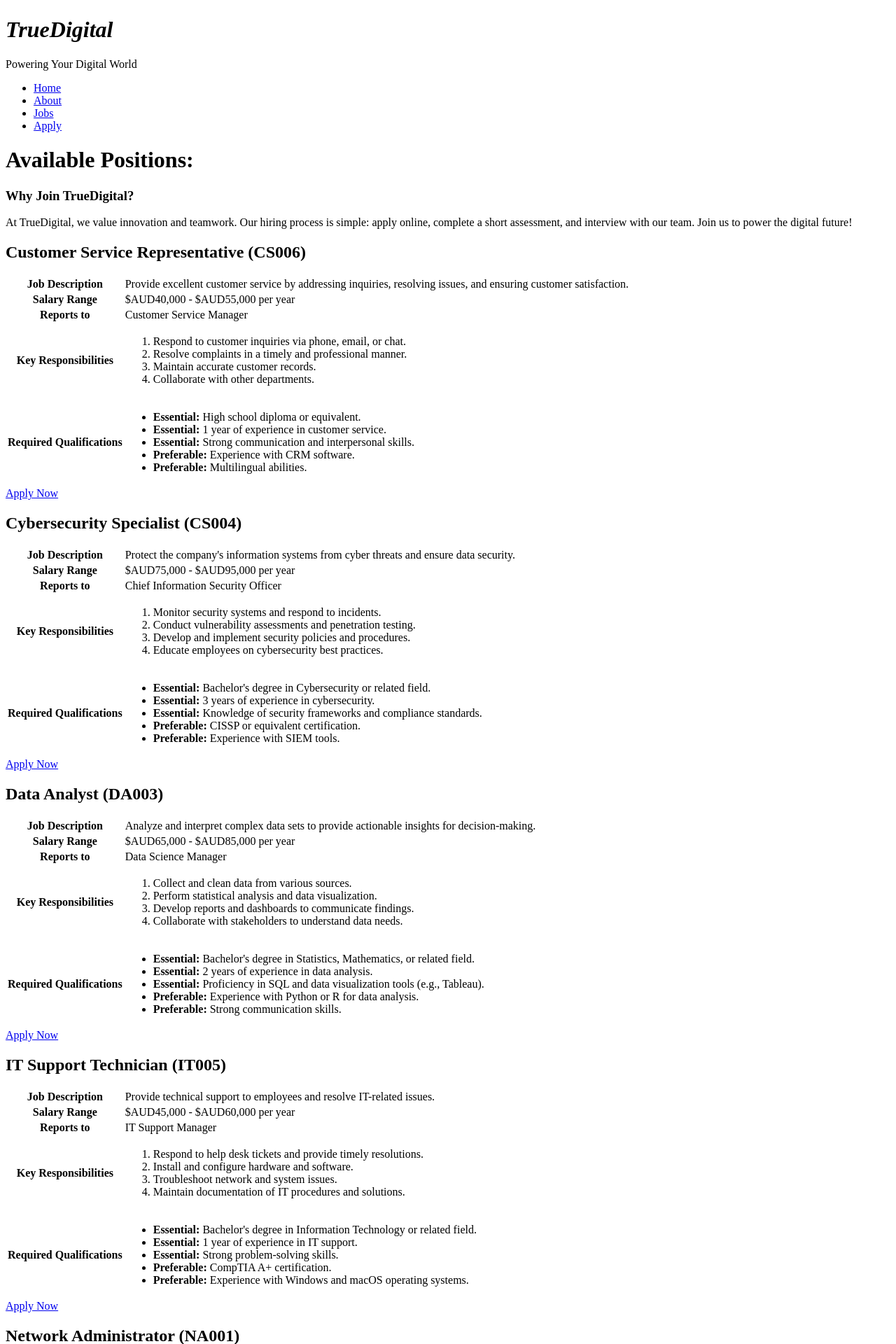
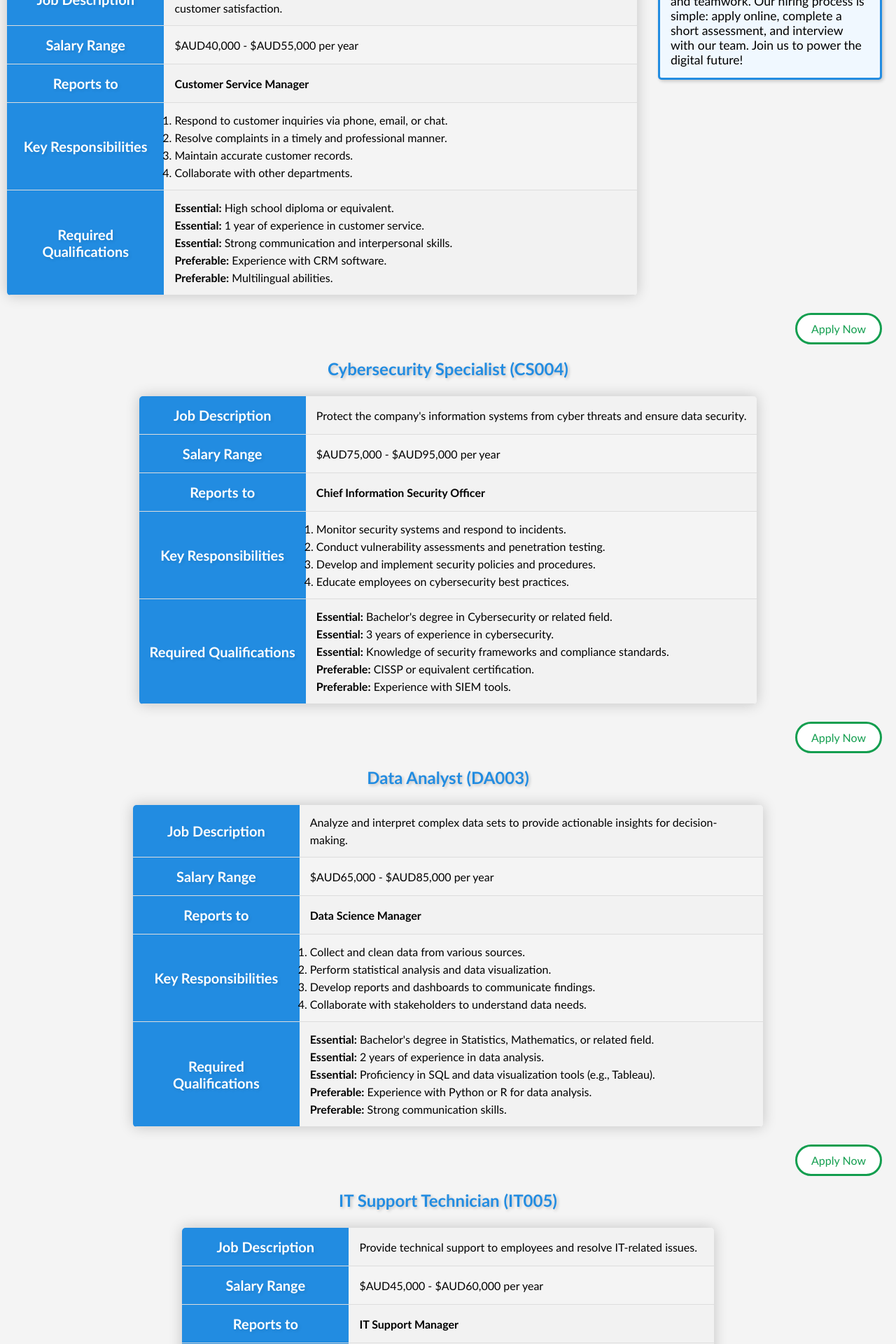
Before and after one commit to RegMasterr/WebTech-Assignment-2, a PHP site: page /jobs.php in a window 1280 px wide. Shown: the part 309-2229 px from the top of the page at 70% size. Run offline with PHP 8.4, Linux system fonts and the light colour scheme; data comes from the database, SQL or seed files in the repository.

Commit message:
add CSS files to project folder

```diff
--- a/Part2/jobs.php
+++ b/Part2/jobs.php
@@ -13,6 +13,7 @@
     <meta charset="UTF-8">
     <meta name="viewport" content="width=device-width, initial-scale=1.0">
     <title>Jobs</title>
+    <link rel="stylesheet" href="styles/styles.css">
 </head>
 <body>
    <?php include 'inc_files/header.inc'; ?>
--- /dev/null
+++ b/Part2/styles/styles.css
@@ -0,0 +1,553 @@
+  /* misc */
+
+* {
+    margin: 0;
+    padding: 0;
+    box-sizing: border-box;
+  }
+
+  body {
+    font-family: Arial, sans-serif;
+    background-color: #f4f4f4;
+  }
+
+
+
+
+  /* Header */
+
+header {
+    background-color: #007BFF;
+    color: white;
+    padding: 20px 40px;
+    display: flex;
+    align-items: center;
+    justify-content: space-between;
+    gap: 40px;
+}
+
+.brand {
+    display: flex;
+    align-items: flex-end;
+    gap: 15px;
+}
+
+.brand-text h1 {
+    font-size: 36px;
+}
+
+
+#logo {
+    max-width: 100px;
+}
+
+.menu ul {
+    list-style: none;
+    display: flex;
+    gap: 24px;
+  }
+
+.menu li {
+    display: inline;
+    margin: 0;
+    padding: 0;
+  }
+
+.menu-button {
+    color: #007BFF;
+    background-color: white;
+    text-decoration: none;
+    font-size: 18px;
+    padding: 12px 25px;
+    border-radius: 50px;
+    display: inline-block;
+    transition: background-color 0.3s, color 0.3s;
+    text-align: center;
+}
+
+.menu-button:hover {
+    background-color: #0056b3;
+    color: white;
+}
+
+
+
+
+
+/* ABOUT PAGE */
+
+.header-placeholder {
+  border: solid #000000 3px;
+  text-align: center;
+  margin: 10px;
+}
+
+.footer-placeholder {
+  border: solid #000000 3px;
+  text-align: center;
+  margin: 10px;
+  clear: both;
+}
+
+.centered
+{
+  text-align: center;
+  margin-left: 22%;
+  margin-right: 22%;
+}
+
+/*box display*/
+
+.box {
+  border: rgb(34, 110, 225) solid 3px;
+  border-radius: 10px;
+  padding: 0.5em;
+  padding-left: 1.5em;
+  padding-right: 1.5em;
+  background-color: rgb(34, 110, 225);
+  color: #ffffff;
+  text-align: center;
+  margin: 20px;
+}
+
+.box h2, .box h1 {
+  background-color: #ffffff;
+  border-radius: 5px;
+  padding: 0.5em;
+  color: rgb(34, 110, 225);
+}
+
+.box p {
+  color: #ffffff;
+}
+
+.box-section {
+  display: flex;
+  justify-content: center;
+}
+
+/*about company*/
+
+.about-company {
+  width: 53.5%;
+}
+
+.about-group {
+  width: 53.5%;
+}
+
+.about-group li {
+  list-style-type: none;
+  display: inline-grid;
+  margin-left: 1em;
+  margin-right: 1em;
+}
+
+/*interests*/
+
+.interests {
+
+}
+
+.interests table {
+  border: 4px solid #ffffff;
+  border-radius: 5px;
+}
+
+.interests th, .interests td {
+  padding: 0.5em;
+  color: rgb(34, 110, 225);
+}
+
+.interests td {
+  color: #ffffff;
+}
+
+.interests th {
+  background-color: rgb(255, 255, 255);
+}
+
+/*.interests table tr:nth-child(odd) {
+  background-color: #0000ff;
+}*/
+
+/*contributions*/
+
+.contributions {
+  float: left;
+}
+
+.contributions dl {
+  border: rgb(154, 179, 217) 4px solid;
+  border-radius: 5px;
+  display: grid;
+}
+
+.contributions dt {
+  background-color: #ffffff;
+  padding: 0.5em;
+  text-align: left;
+  font-weight: bold;
+  color: rgb(34, 110, 225);
+}
+
+.contributions dd {
+  padding: 0.5em;
+  text-align: right;
+  color: #ffffff;
+  padding-right: 1em;
+  padding-left: 4em;
+}
+
+
+
+
+
+/* Application Page */
+
+#details, #address, #pdetails, #skills {
+    background-color: rgb(34, 140, 225);
+    font-family: 'Trebuchet MS' , Arial, sans-serif;
+    color: white;
+    border: 1px solid darkgray;
+    border-radius: 10px;
+    line-height: 25px;
+    width: 40%;
+    padding: 10px;
+    margin: auto;
+    margin-top: 10px;
+    margin-bottom: 10px;
+}
+
+#title {
+    color: white;
+    font-style: italic;
+    text-align: center;
+    background-color: #AAB8C2;
+    padding: 5px 10px;
+    border-radius: 5px;
+}
+
+#details input[type="radio"] {
+    float: left;
+    margin-right: 10px;
+    width: 16px;
+    height: 16px;
+    position: relative;
+    top: 6px;
+}
+
+#skills label {
+    display: flex;
+    margin-bottom: 0.5em;
+    gap: 0.5em;
+    align-items: center;
+    font-size: 16px;
+    cursor: pointer;
+}
+
+#application {
+    background-color: #E1E8ED;
+}
+
+.application-buttons {
+    display: flex;
+    justify-content: center;
+    gap: 20px;
+    margin-top: 10px;
+    margin-bottom: 10px;
+}
+
+.appbutton {
+    color: #333;
+    background-color: white;
+    text-decoration: none; /* Removes underline */
+    font-size: 16px;
+    padding: 10px 20px;
+    border-radius: 50px;
+    display: inline-block;
+    transition: background-color 0.3s, color 0.3s;
+}
+
+.appbutton:hover {
+    background-color: #3399FF;
+    color: white;
+}
+
+  /* Index page */
+  #services {
+    padding: 40px 5%;
+    background-color: #fff;
+    text-align: center;
+  }
+
+  #services h2 {
+    font-size: 32px;
+    margin-bottom: 40px;
+    color: #000;
+  }
+
+  .flashcards {
+    display: flex;
+    justify-content: space-between;
+    gap: 30px;
+    flex-wrap: nowrap;
+    overflow-x: auto;
+  }
+
+  .flashcard {
+    background-color: #007BFF;
+    color: white;
+    padding: 30px 20px;
+    border-radius: 12px;
+    text-align: center;
+    width: 220px;
+    border: 2px solid black;
+    flex-shrink: 0;
+    box-shadow: 0 6px 10px rgba(0, 0, 0, 0.15);
+    transition: transform 0.2s;
+  }
+
+  .flashcard:hover {
+    transform: translateY(-5px);
+  }
+
+  .flashcard img {
+    width: 80px;
+    height: 80px;
+    object-fit: contain;
+    margin-bottom: 20px;
+  }
+
+  .flashcard p {
+    font-size: 17px;
+    font-weight: bold;
+  }
+  /* jobs section */
+
+  #jobs {
+    padding: 40px 80px 60px;
+    background-color: #f4f4f4;
+    color: #000;
+  }
+
+  #jobs h2 {
+    font-size: 36px;
+    margin-bottom: 30px;
+    font-weight: 700;
+    text-align: left;
+  }
+
+  .job-content {
+    display: flex;
+    align-items: center;
+    justify-content: space-between;
+    gap: 40px;
+    flex-wrap: wrap;
+  }
+
+  .job-text {
+    flex: 1;
+    max-width: 600px;
+  }
+
+  .job-text p {
+    font-size: 17px;
+    line-height: 1.7;
+    margin-bottom: 20px;
+    font-weight: 500;
+  }
+
+  .job-button {
+    margin-top: 10px;
+    padding: 12px 28px;
+    font-size: 16px;
+    font-weight: 600;
+    background-color: transparent;
+    color: #007bff;
+    border: 2px solid #007bff;
+    border-radius: 25px;
+    transition: background-color 0.3s, color 0.3s;
+    display: inline-block;
+    text-decoration: none;
+  }
+
+  .job-button:hover {
+    background-color: #e0e0e0;
+    color: #000;
+    border-color: #c0c0c0;
+  }
+
+  .job-image {
+    flex: 1;
+    display: flex;
+    justify-content: center;
+    align-items: center;
+  }
+
+  .job-image img {
+    max-height: 450px;
+    width: auto;
+    height: auto;
+    object-fit: contain;
+    display: block;
+  }
+
+
+
+  /* Jobs Page */
+
+  .job-description {
+    border-collapse: collapse; /* reduces space between cells */
+    margin-top: 25px;
+    margin-bottom: 25px;
+    margin-left: auto;
+    margin-right: auto;
+    font-size: 1em;
+    min-width: 700px;
+    max-width: 900px;
+    border-radius: 5px;
+    overflow: hidden; /* hides overflow content */
+    box-shadow: 0 0 20px rgb(0, 0, 0, 0.2);
+    font-family: 'Trebuchet MS' , Arial, sans-serif;
+
+ }
+
+ .job-description th {
+     background-color: rgb(34, 140, 225);
+     color: white;
+     font-weight: bold;
+     padding: 15px;
+     font-size: 1.25em;
+     text-shadow: 2px 2px 4px rgb(0, 0, 0, 0.1);
+
+ }
+
+ .job-description td {
+     padding: 12px 15px;  /* padding for table cells (vertical/horizontal) */
+     line-height: 25px;
+ }
+
+ .job-description tr {
+     border-bottom: 1px solid #dddddd; /* bottom border for table rows */
+ }
+
+ .job-description tr:nth-child(odd) {
+     background-color: #f2f2f2; /* light grey background for odd rows */
+ }
+
+ .job-description tr:nth-child(3) {
+     font-weight: bold;
+ }
+ .job-description tr:hover {
+     color: rgb(34, 140, 225);
+ }
+
+ .job-description td ul li {
+     list-style-type: none; /* removes bullet points from list items */
+ }
+
+ .apply-link {
+     display: flex;
+     justify-content: right;
+     padding: 10px 20px;
+     text-align: center;
+     width: fit-content;
+     margin-left: auto;
+     margin-right: 20px;
+     color: rgb(19, 158, 79);
+     background-color: rgb(255, 255, 255);
+     border: 3.5px solid rgb(19, 158, 79);
+     border-radius: 25px;
+     text-decoration: none;
+     font-family: 'Trebuchet MS', Arial, sans-serif;
+ }
+
+ .apply-link:hover {
+     background-color: rgb(5, 187, 65);
+     box-shadow: 2px 2px 5px rgb(0, 0, 0, 0.2);
+ }
+ .job-title {
+     font-size: 1.5em;
+     font-weight: bold;
+     text-align: center;
+     margin-top: 20px;
+     margin-bottom: 20px;
+     color: rgb(34, 140, 225);
+     font-family: 'Trebuchet MS', Arial, sans-serif;
+     text-shadow: 2px 2px 4px rgb(0, 0, 0, 0.2);
+ }
+
+ .job-maintitle {
+     font-size: 2.5em;
+     font-weight: bold;
+     text-align: left;
+     margin-left: 20px;
+     margin-top: 20px;
+     margin-bottom: 20px;
+     color: rgb(34, 140, 225);
+     font-family: 'Trebuchet MS', Arial, sans-serif;
+     text-shadow: 2px 2px 4px rgb(0, 0, 0, 0.2);
+     border-left: 5px solid rgb(34, 140, 225);
+     padding-left: 15px;
+     background: linear-gradient(to right, rgb(34, 140, 225, 0.1), rgb(34, 140, 225, 0));
+ }
+ aside {
+     font-size: 1.1em;
+     font-family: 'Trebuchet MS', Arial, sans-serif;
+     margin: 20px;
+     padding: 15px;
+     width: 25%;
+     float: right;
+     border: 3px solid rgb(34, 140, 225);
+     border-radius: 5px;
+     background-color: rgb(240, 248, 255); /* light background for better visibility */
+     box-shadow: 2px 2px 5px rgb(0, 0, 0, 0.2);
+     min-width: 300px;
+ }
+
+ main {
+     min-width: 68em;
+ }
+
+  /* Footer */
+
+  footer {
+    background-color: #333; /* gray background */
+    padding: 30px 20px;
+    text-align: center;
+    color: white;
+}
+
+
+.footer-buttons {
+    display: flex; /* Horizontal layout */
+    justify-content: center;
+    gap: 20px;
+    margin-bottom: 20px;
+}
+
+/* Individual footer buttons */
+.footer-button {
+    color: #333;
+    background-color: white;
+    text-decoration: none; /* Removes underline */
+    font-size: 16px;
+    padding: 10px 20px;
+    border-radius: 50px;
+    display: inline-block;
+    transition: background-color 0.3s, color 0.3s;
+}
+
+
+.footer-button:hover {
+    background-color: #3399FF;
+    color: white;
+}
+
+
+footer p {
+    margin-top: 10px;
+    font-size: 14px;
+    color: #ccc;
+}
```
Also changed, not shown: Part2/images/businesswifi.png (added), Part2/images/customersupport.png (added), Part2/images/employees.png (added), Part2/images/homewifi.png (added), Part2/images/logo.png (added), Part2/images/unlimiteddata.png (added), Part2/images/wifisetup.png (added), 1 other file.
